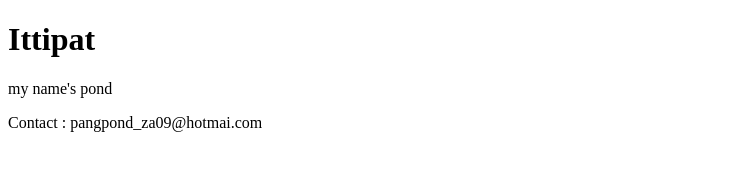
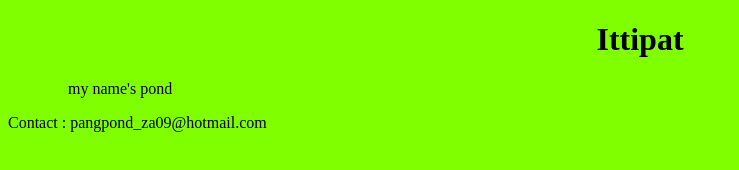
Before and after one commit to Ittipxnd/github-desktop-project_1_67, a plain HTML site: page index.html in a window 1280 px wide. Shown: the whole page, without its empty margins (0-739 px from the left). Drawn offline with Linux system fonts and the light colour scheme.

Commit message:
update index.html and create css
update index.html and create css

```diff
--- /dev/null
+++ b/css/index.css
@@ -0,0 +1,9 @@
+body{
+    background-color: chartreuse;
+}
+h1{
+    text-align: center;
+}
+p{
+    text-indent: 60px;
+}
--- a/index.html
+++ b/index.html
@@ -4,10 +4,11 @@
     <meta charset="UTF-8">
     <meta name="viewport" content="width=device-width, initial-scale=1.0">
     <title>Profile</title>
+    <link rel="stylesheet" href="css/index.css">
 </head>
 <body>
     <h1>Ittipat</h1>
     <p>my name's pond</p>
-    <footer>Contact : pangpond_za09@hotmai.com</footer>
+    <footer>Contact : pangpond_za09@hotmail.com</footer>
 </body>
 </html>
```
